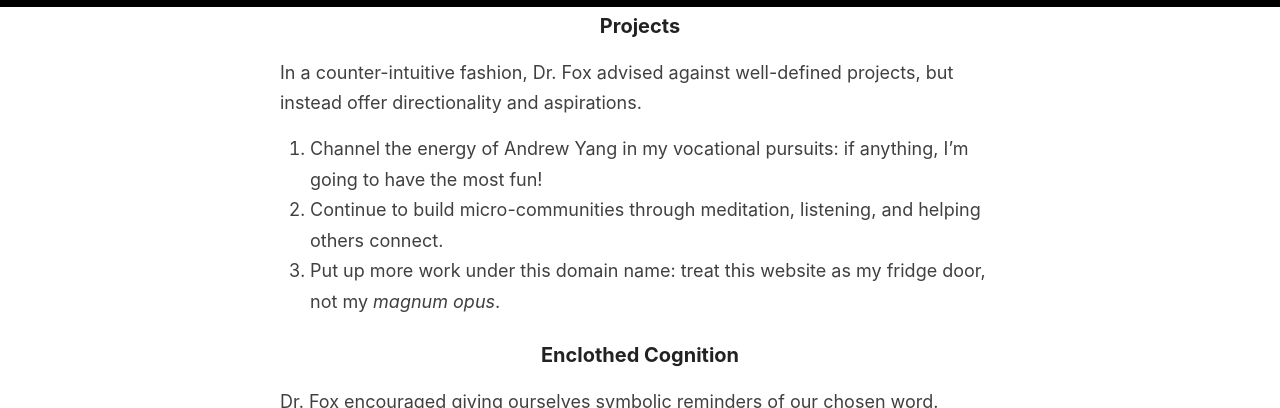
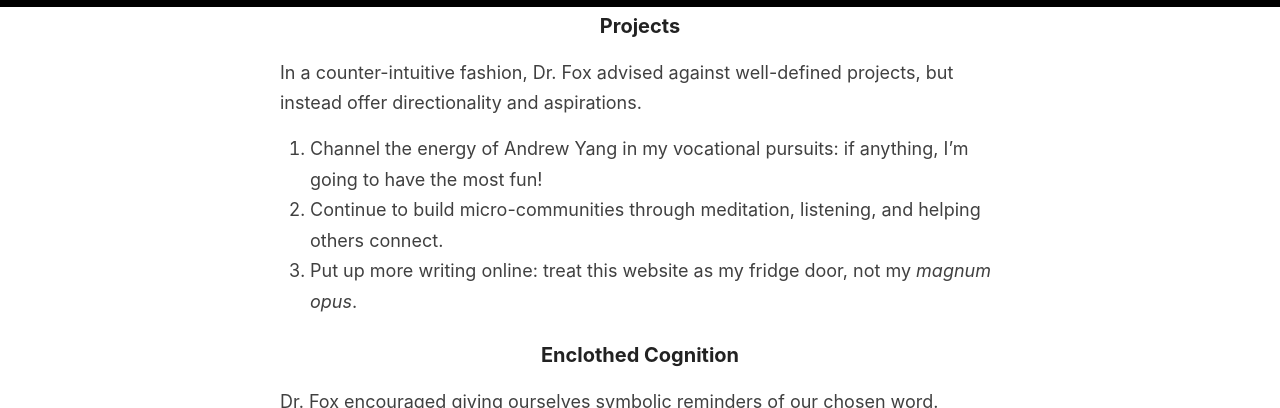
Before and after one commit to codestin/codestin.github.io, a Jekyll site: the page built from _pages/word.md, in a window 1280 px wide and 900 px high, scrolled down 2817 px, cut to the strip 0-408 px from the top of the window. Built offline with Jekyll 4.4.1, drawn with Linux system fonts in a browser that asks for light colours.

Commit message:
Update word.md

```diff
--- a/_pages/word.md
+++ b/_pages/word.md
@@ -58,7 +58,7 @@ Dr. Fox recommended that behavioral patterns should be doable when motivation is
 In a counter-intuitive fashion, Dr. Fox advised against well-defined projects, but instead offer directionality and aspirations.
 1. Channel the energy of Andrew Yang in my vocational pursuits: if anything, I'm going to have the most fun!
 2. Continue to build micro-communities through meditation, listening, and helping others connect.
-3. Put up more work under this domain name: treat this website as my fridge door, not my *magnum opus*.
+3. Put up more writing online: treat this website as my fridge door, not my *magnum opus*.
 
 ### Enclothed Cognition
 Dr. Fox encouraged giving ourselves symbolic reminders of our chosen word.
```
